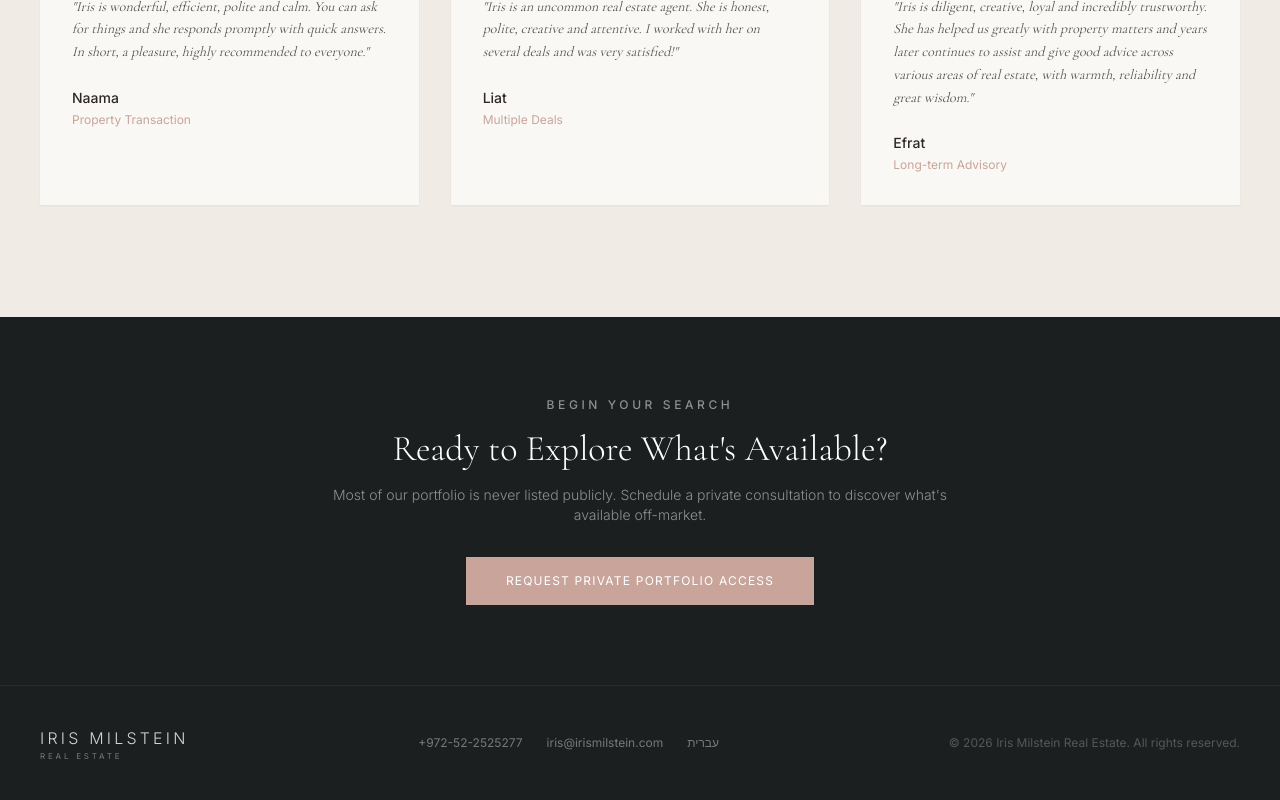
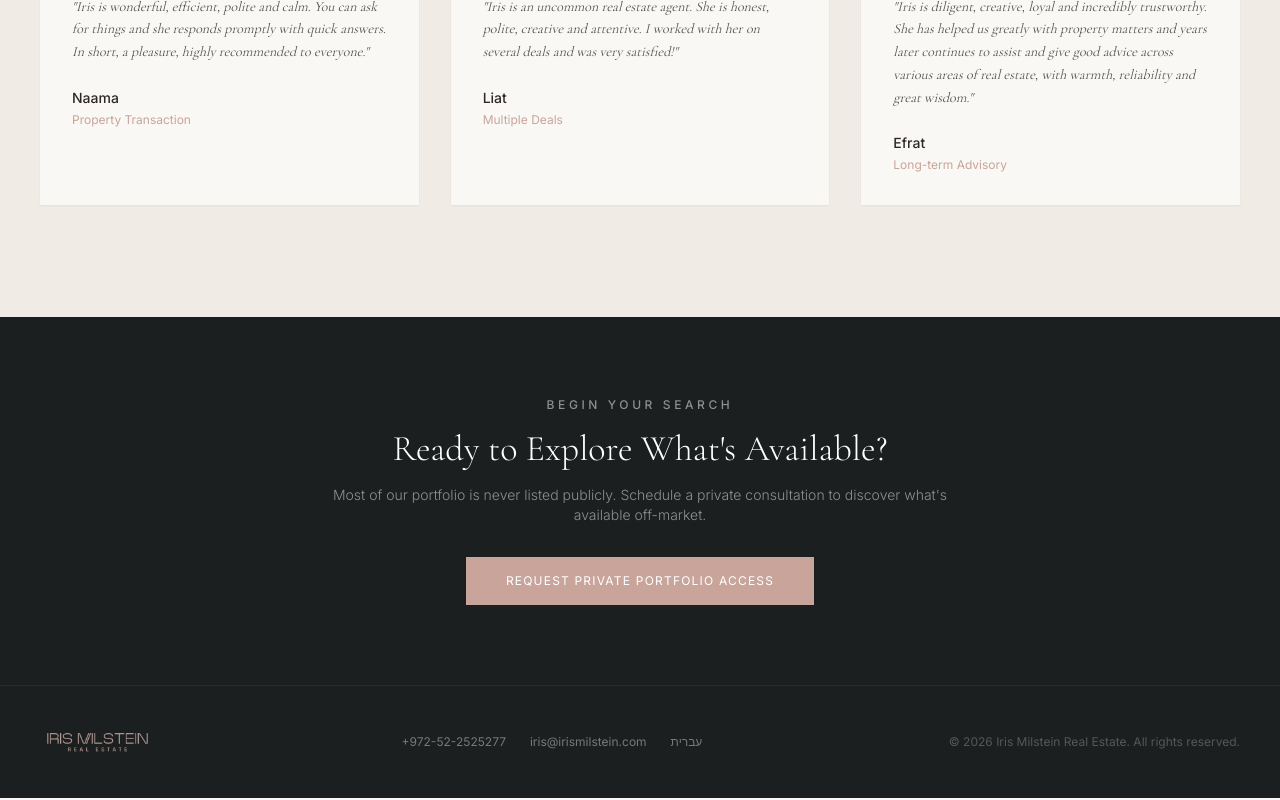
Before and after one commit to shaigatzek/iris-milstein, a Next.js app: page / in a window 1280 px wide. Shown: the part 4051-4851 px from the top of the page. Built offline with nearby package versions, Linux system fonts and the light colour scheme.

Commit message:
Add logo-cmyk-blush.png to git and replace navbar+footer logos in both pages
Co-Authored-By: Claude Sonnet 4.6 <noreply@anthropic.com>

```diff
--- a/app/he/page.tsx
+++ b/app/he/page.tsx
@@ -505,9 +505,8 @@ export default function HebrewPage() {
       {/* ── FOOTER ────────────────────────────────────────── */}
       <footer className="bg-dark border-t border-white/5 py-10 px-5 md:px-10">
         <div className="max-w-7xl mx-auto flex flex-col md:flex-row items-center justify-between gap-6">
-          <div className="flex flex-col leading-none">
-            <span className="text-white text-base tracking-[0.2em] uppercase font-light opacity-80" style={{ fontFamily: "'Inter', sans-serif" }}>IRIS MILSTEIN</span>
-            <span className="text-white/40 text-[8px] tracking-[0.35em] uppercase mt-0.5" style={{ fontFamily: "'Inter', sans-serif" }}>REAL ESTATE</span>
+          <div>
+            <Image src="/images/logo-cmyk-blush.png" alt="Iris Milstein Real Estate" width={120} height={33} className="h-8 w-auto opacity-80" />
           </div>
           <div className="flex flex-wrap justify-center gap-6 text-white/40 text-xs font-hebrew-sans">
             <a href="tel:+97252252577" className="hover:text-white transition-colors">052-2525277</a>
--- a/app/page.tsx
+++ b/app/page.tsx
@@ -543,9 +543,8 @@ export default function EnglishPage() {
       {/* ── FOOTER ────────────────────────────────────────── */}
       <footer className="bg-dark border-t border-white/5 py-10 px-5 md:px-10">
         <div className="max-w-7xl mx-auto flex flex-col md:flex-row items-center justify-between gap-6">
-          <div className="flex flex-col leading-none">
-            <span className="text-white text-base tracking-[0.2em] uppercase font-light opacity-80" style={{ fontFamily: "'Inter', sans-serif" }}>IRIS MILSTEIN</span>
-            <span className="text-white/40 text-[8px] tracking-[0.35em] uppercase mt-0.5" style={{ fontFamily: "'Inter', sans-serif" }}>REAL ESTATE</span>
+          <div>
+            <Image src="/images/logo-cmyk-blush.png" alt="Iris Milstein Real Estate" width={120} height={33} className="h-8 w-auto opacity-80" />
           </div>
           <div className="flex flex-wrap justify-center gap-6 text-white/40 text-xs">
             <a href="tel:+97252252577" className="hover:text-white transition-colors">+972-52-2525277</a>
```
Also changed, not shown: public/images/logo-cmyk-blush.png (added).
